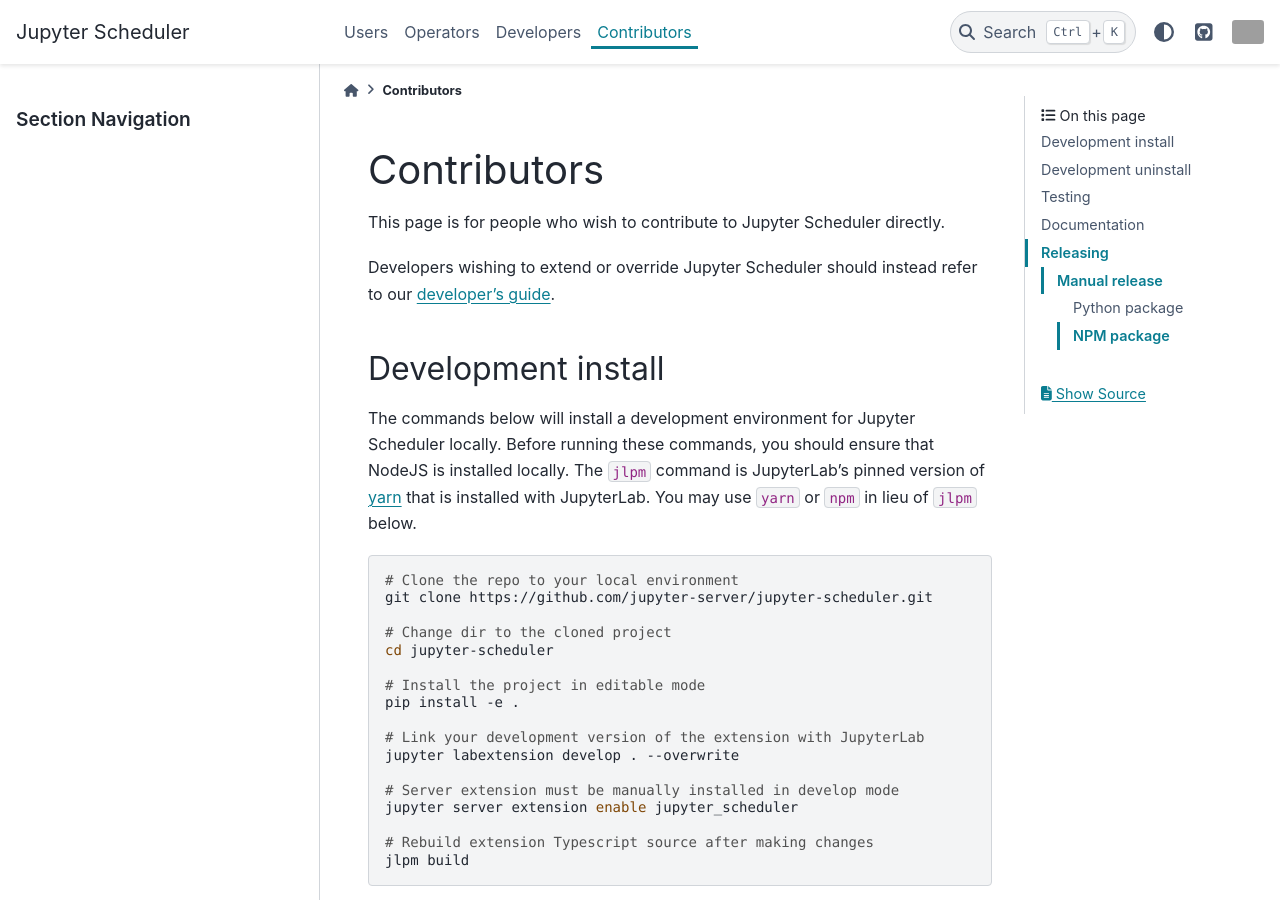
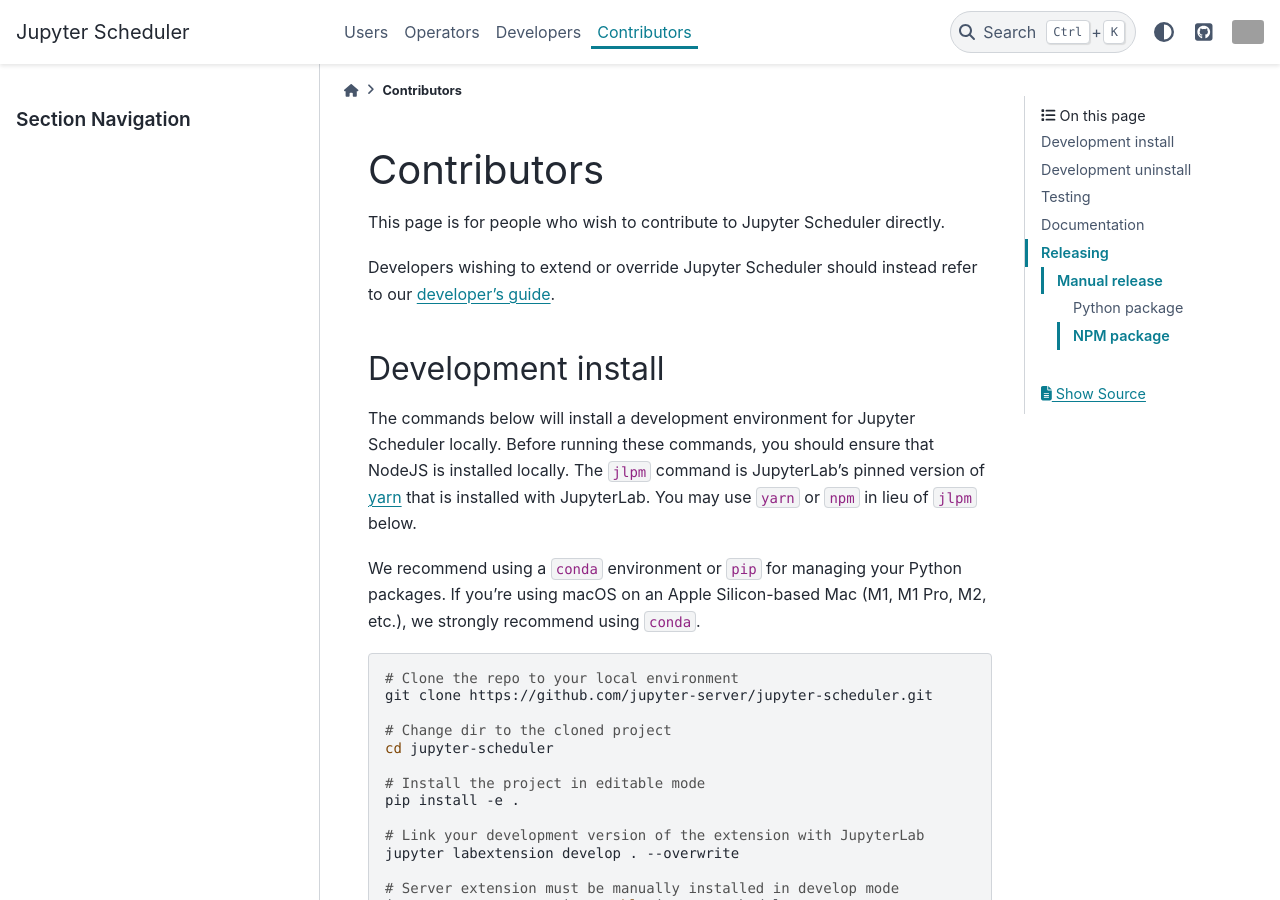
Before and after one commit to jupyter-server/jupyter-scheduler, a Sphinx documentation site: the page built from docs/contributors/index.md, in a window 1280 px wide and 900 px high. Built offline with Sphinx 7.4.7 and the PyData theme 0.15.4, drawn with Linux system fonts in a browser that asks for light colours; grey boxes are pictures that could not be loaded.

Commit message:
add conda and pip reccomendation

````diff
--- a/docs/contributors/index.md
+++ b/docs/contributors/index.md
@@ -12,6 +12,8 @@
 installed locally. The `jlpm` command is JupyterLab's pinned version of
 [yarn](https://yarnpkg.com/) that is installed with JupyterLab. You may use
 `yarn` or `npm` in lieu of `jlpm` below.
+
+We recommend using a `conda` environment or `pip` for managing your Python packages. If you're using macOS on an Apple Silicon-based Mac (M1, M1 Pro, M2, etc.), we strongly recommend using `conda`.
 
 ```bash
 # Clone the repo to your local environment
````
